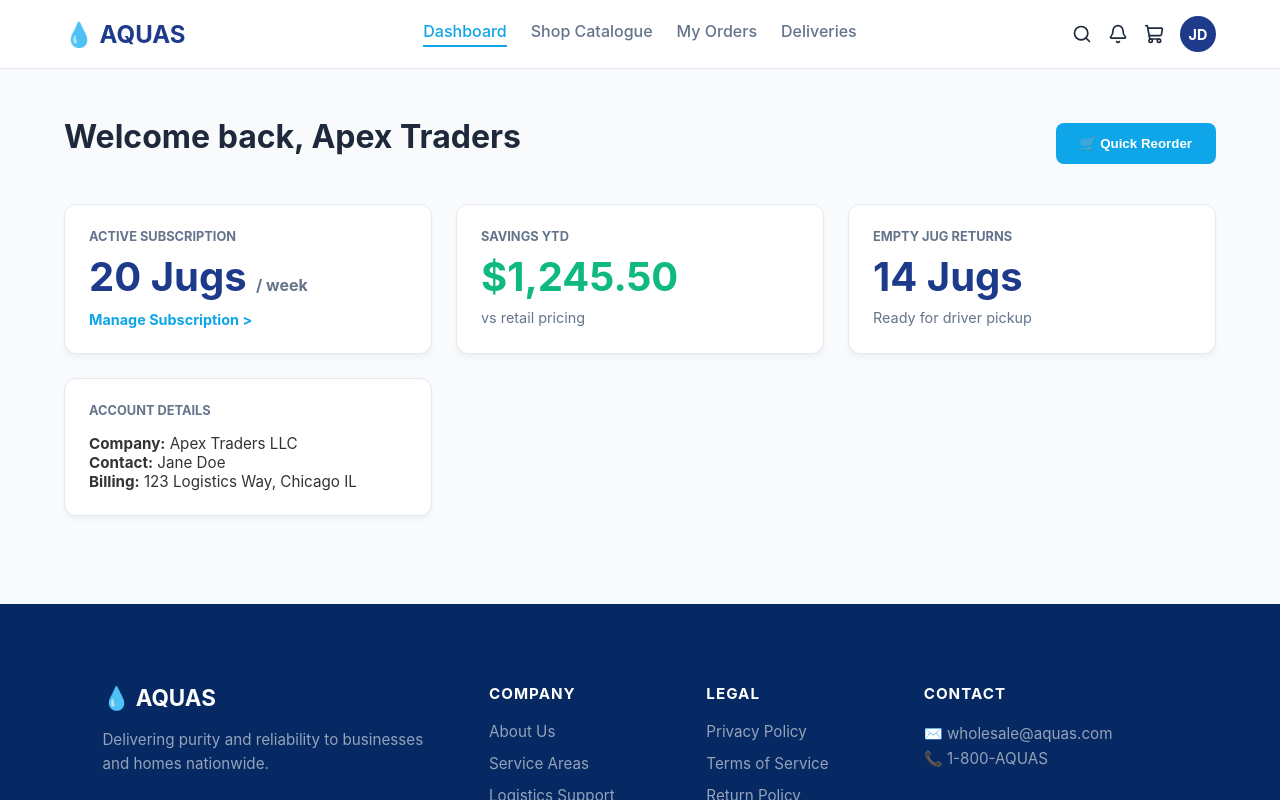
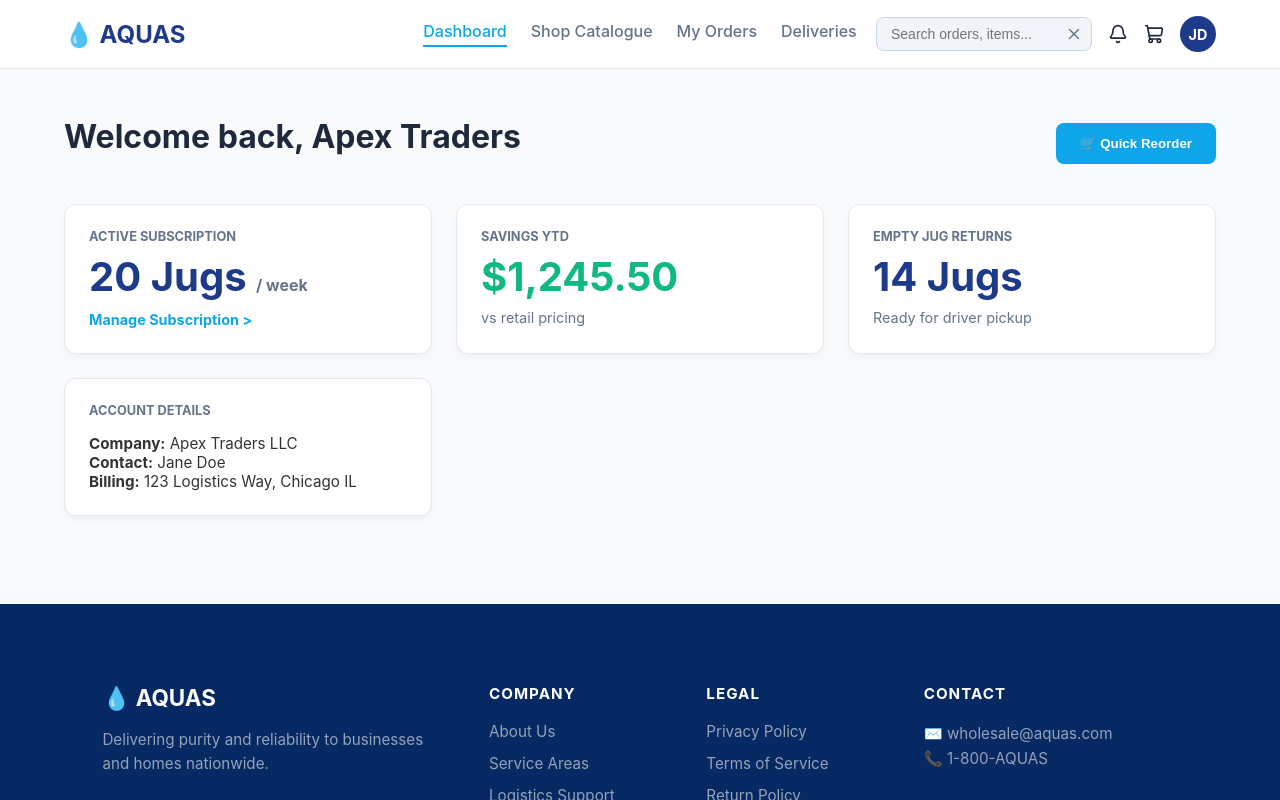
Before and after one commit to sebastian-vishwa/aquas--distribute-app, a React app in the folder frontend/: page /portal in a window 1280 px wide. Both pictures are taken after a click on the button 1082 px from the left and 34 px from the top of the page. Shown: the top 800 px of the page. Built offline with nearby package versions, Linux system fonts and the light colour scheme; the HTML template or start-up script is replaced by a standard one.

Commit message:
create a search bar

```diff
--- a/frontend/src/components/customer/navbar_reg_cus.css
+++ b/frontend/src/components/customer/navbar_reg_cus.css
@@ -111,3 +111,43 @@
   background-color: #0ea5e9;
   transform: scale(1.05);
 }
+
+.navbar-search-wrapper {
+  display: flex;
+  align-items: center;
+  background: #f1f5f9;
+  border: 1px solid #cbd5e1;
+  border-radius: 8px;
+  padding: 4px 8px;
+  animation: fadeIn 0.2s ease-in-out;
+}
+
+.navbar-search-input {
+  border: none;
+  background: transparent;
+  outline: none;
+  font-size: 14px;
+  color: #1e293b;
+  padding: 4px 6px;
+  width: 180px;
+}
+
+.close-search-btn {
+  background: transparent;
+  border: none;
+  cursor: pointer;
+  color: #64748b;
+  display: flex;
+  align-items: center;
+  justify-content: center;
+  padding: 2px;
+}
+
+.close-search-btn:hover {
+  color: #0f172a;
+}
+
+@keyframes fadeIn {
+  from { opacity: 0; transform: scale(0.95); }
+  to { opacity: 1; transform: scale(1); }
+}
--- a/frontend/src/components/customer/navbar_reg_cus.jsx
+++ b/frontend/src/components/customer/navbar_reg_cus.jsx
@@ -1,6 +1,6 @@
 import React, { useState } from 'react';
 import { NavLink, useNavigate } from 'react-router-dom';
-import { Search, Bell, ShoppingCart, User } from 'lucide-react';
+import { Search, Bell, ShoppingCart, X } from 'lucide-react';
 import './navbar_reg_cus.css';
 
 export default function NavbarRegCus() {
@@ -37,18 +37,43 @@ export default function NavbarRegCus() {
         </NavLink>
       </div>
 
-     {/* Right: Pure Icon Group */}
+      {/* Right: Pure Icon Group */}
       <div className="navbar-right">
-        <button className="icon-btn" title="Search">
-          <Search size={20} />
-        </button>
+        {showSearch ? (
+          <div className="navbar-search-wrapper">
+            <input
+              type="text"
+              className="navbar-search-input"
+              placeholder="Search orders, items..."
+              value={searchQuery}
+              onChange={(e) => setSearchQuery(e.target.value)}
+              onKeyDown={handleSearchSubmit}
+              autoFocus
+            />
+            <button
+              className="icon-btn close-search-btn"
+              onClick={() => { setShowSearch(false); setSearchQuery(''); }}
+              title="Close Search"
+            >
+              <X size={18} />
+            </button>
+          </div>
+        ) : (
+          <button
+            className="icon-btn"
+            title="Search"
+            onClick={() => setShowSearch(true)}
+          >
+            <Search size={20} />
+          </button>
+        )}
         <button className="icon-btn" title="Notifications">
           <Bell size={20} />
         </button>
         <button className="icon-btn" title="Cart">
           <ShoppingCart size={20} />
         </button>
-        <div  className="user-avatar-circle" onClick={() => navigate('/login')}  title="Account / Sign Out">
+        <div className="user-avatar-circle" onClick={() => navigate('/login')} title="Account / Sign Out">
           JD
         </div>
       </div>
```
